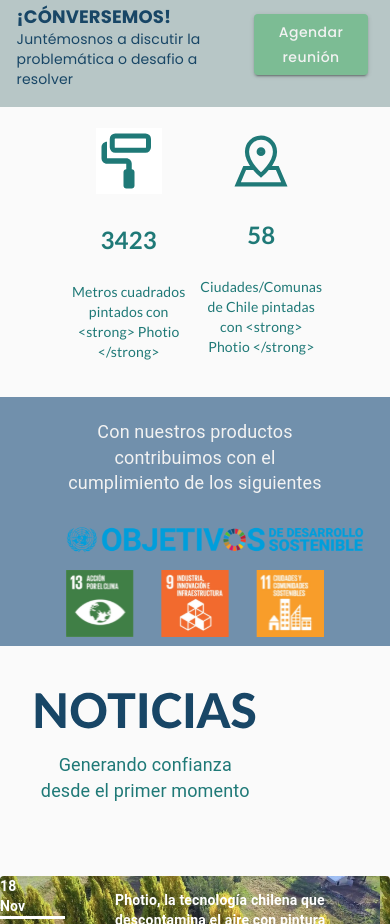
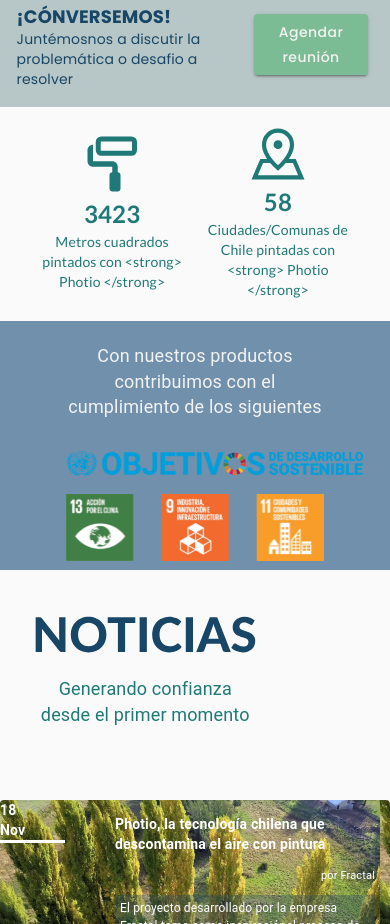
Before and after one commit to MartinGO11/PhotioWebApp, a React (Create React App) app: page / in a window 390 px wide. Shown: the part 1000-1924 px from the top of the page. Built offline with nearby package versions, Linux system fonts and the light colour scheme.

Commit message:
REFACTOR: create mobile component to IndicatorComponner

```diff
--- a/src/components/home/IndicatorComponents.jsx
+++ b/src/components/home/IndicatorComponents.jsx
@@ -1,5 +1,5 @@
 import React from 'react';
-import { Grid } from '@material-ui/core';
+import { Grid, Hidden } from '@material-ui/core';
 import globalStyle from '../../styles/global/globalStyle';
 import { default as paintRoll } from './paintRoll.svg';
 import { default as map } from './map.svg'
@@ -9,23 +9,36 @@
   const globalStyles = globalStyle();
 
   return (
-    <Grid container direction="row" justify="center" alignItems="center" spacing={1}  >
-      <Grid item xs={2} md={4} >
-        {/* Espacio libre */}
+    <>
+    <Hidden smDown>
+      <Grid container direction="row" justify="center" alignItems="center" spacing={1} style={{paddingTop: '30px'}}  >
+        <Grid item xs={4} md={2} className={globalStyles.fontLato} >
+          <img src={paintRoll} alt="paintRoll" />
+          <p className={globalStyles.paragraphTitle} style={{ margin: '0px' }}>{indicatorText.meters.count}</p>
+          <p style={{ fontSize: '24px', margin: '0px' }}>{indicatorText.meters.description}</p>
+        </Grid>
+        <Grid item xs={4} md={2} className={globalStyles.fontLato} >
+          <img src={map} alt="map" />
+          <p className={globalStyles.paragraphTitle} style={{ margin: '0px' }}>{indicatorText.cities.count}</p>
+          <p style={{ fontSize: '24px', margin: '0px' }}>{indicatorText.cities.description}</p>
+        </Grid>
       </Grid>
-      <Grid item xs={4} md={2} className={globalStyles.fontLato} >
-        <img src={paintRoll} alt="paintRoll" />
-        <p className={globalStyles.paragraphTitle}>{indicatorText.meters.count}</p>
-        <p className={globalStyles.paragraph}>{indicatorText.meters.description}</p>
+    </Hidden>
+    <Hidden mdUp>
+      <Grid container direction="row" justify="center" alignItems="center" spacing={1}  >
+        <Grid item xs={5} md={2} className={globalStyles.fontLato} >
+          <img src={paintRoll} alt="paintRoll" />
+          <p style={{ fontSize: '24px', margin: '0px', fontWeight: 'bold' }}>{indicatorText.meters.count}</p>
+          <p style={{ fontSize: '14px', margin: '0px' }}>{indicatorText.meters.description}</p>
+        </Grid>
+        <Grid item xs={5} md={2} className={globalStyles.fontLato} >
+          <img src={map} alt="map" />
+          <p style={{ fontSize: '24px', margin: '0px', fontWeight: 'bold' }}>{indicatorText.cities.count}</p>
+          <p style={{ fontSize: '14px', margin: '0px' }}>{indicatorText.cities.description}</p>
+        </Grid>
       </Grid>
-      <Grid item xs={4} md={2} className={globalStyles.fontLato} >
-        <img src={map} alt="map" />
-        <p className={globalStyles.paragraphTitle}>{indicatorText.cities.count}</p>
-        <p className={globalStyles.paragraph}>{indicatorText.cities.description}</p>
-      </Grid>
-      <Grid item xs={2} md={4} >
-        {/* Espacio libre */}
-      </Grid>
-    </Grid>
+    </Hidden>
+    </>
+
   )
 }
```
Also changed, not shown: src/components/home/map.svg, src/components/home/paintRoll.svg.
